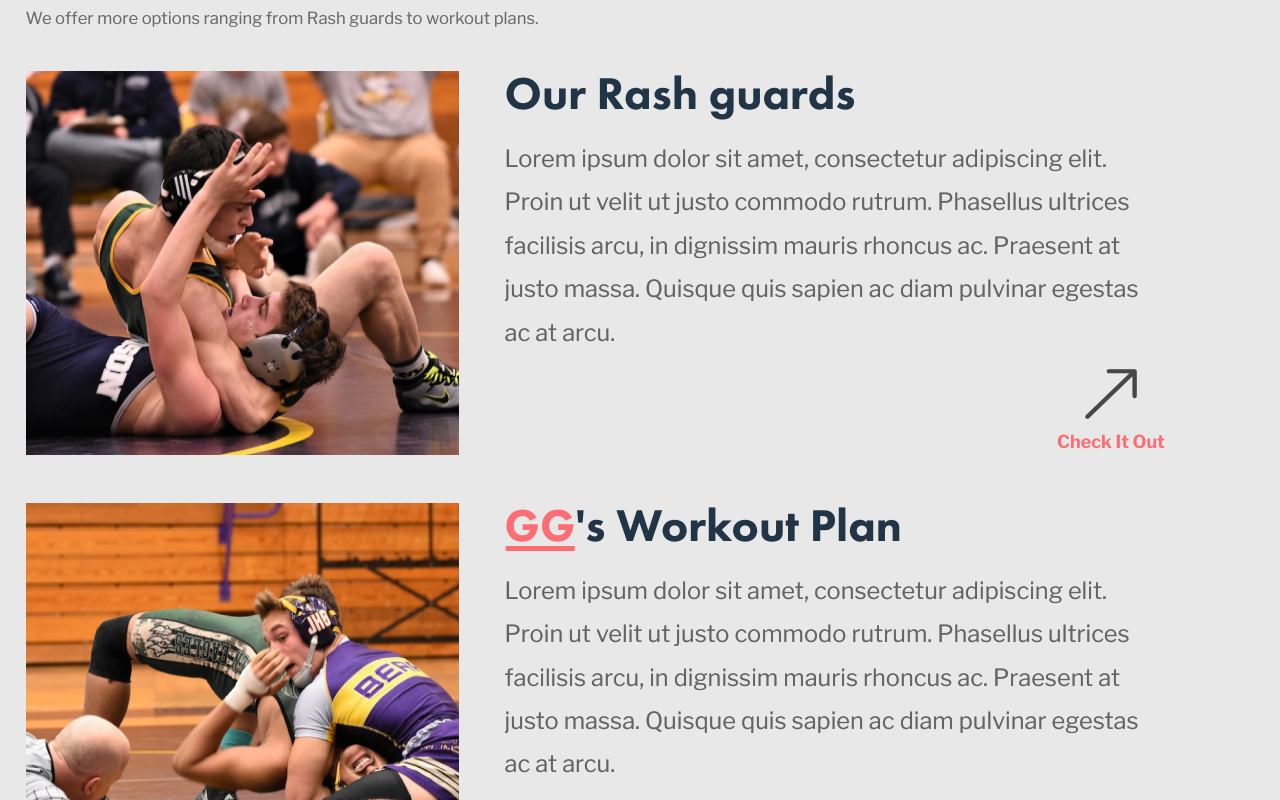
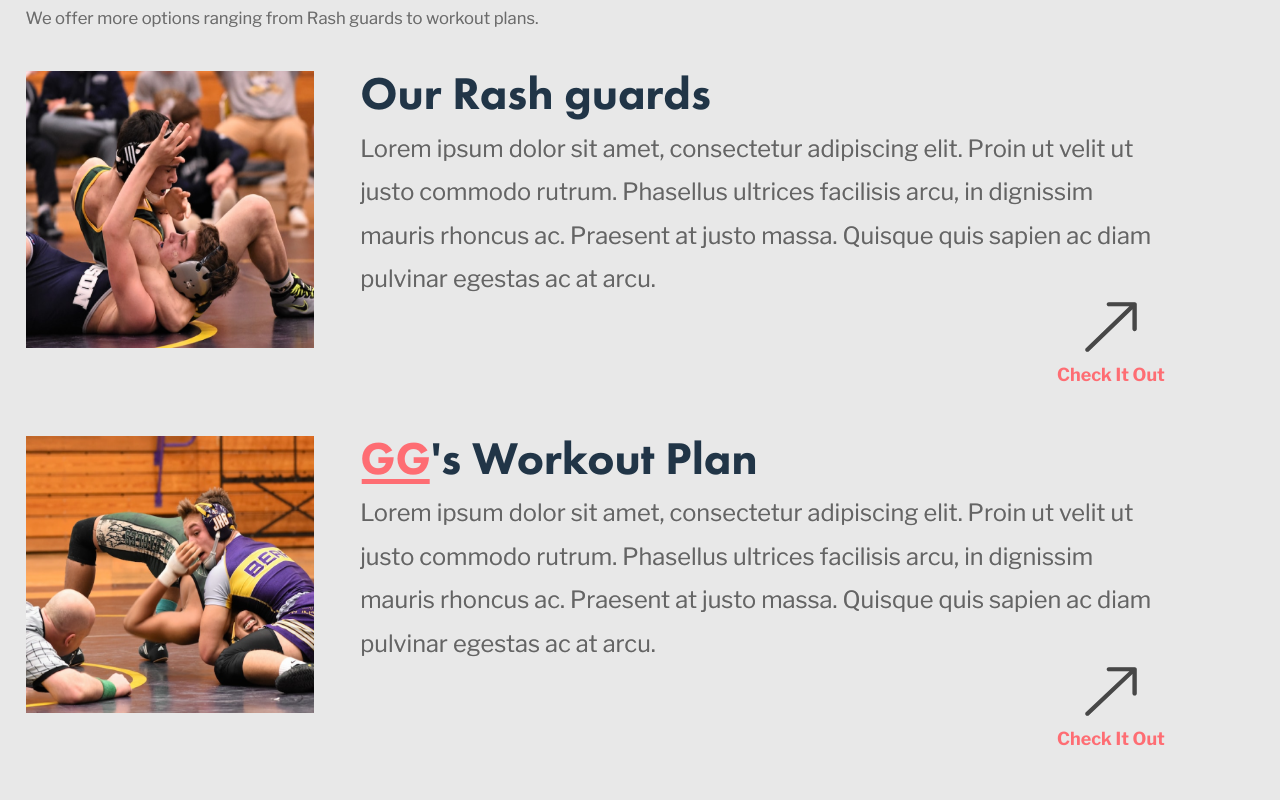
Before and after one commit to Identityofsine/GrappleGuyPage, a React (Vite) app: page / in a window 1280 px wide. Shown: the part 2260-3060 px from the top of the page. Built offline with nearby package versions, Linux system fonts and the light colour scheme; a web font is replaced by a local one.

Commit message:
fixed styling

```diff
--- a/src/App.jsx
+++ b/src/App.jsx
@@ -169,7 +169,7 @@ const MoreSection = () => {
             </div>
             <div className='gg-product-content'>
                 <div className='gg-product-card'>
-                    <img src='/images/dummy1.png' alt='arrow'/>
+                    <img src='/images/dummy1.png' alt='arrow' className='icon'/>
                     <div className='gg-product-card-body'>
                         <h2>Our Rash guards</h2>
                         <span className='gg-pc-span'>Lorem ipsum dolor sit amet, consectetur adipiscing elit. Proin ut velit ut justo commodo rutrum. Phasellus ultrices facilisis arcu, in dignissim mauris rhoncus ac. Praesent at justo massa. Quisque quis sapien ac diam pulvinar egestas ac at arcu.</span>
@@ -181,13 +181,13 @@ const MoreSection = () => {
                     </div>
                 </div>
                 <div className='gg-product-card'>
-                    <img src='/images/dummy2.png' alt='arrow'/>
+                    <img src='/images/dummy2.png' alt='arrow' className='icon'/>
                     <div className='gg-product-card-body'>
                         <h2><ggred>GG</ggred>&apos;s Workout Plan</h2>
                         <span className='gg-pc-span'>Lorem ipsum dolor sit amet, consectetur adipiscing elit. Proin ut velit ut justo commodo rutrum. Phasellus ultrices facilisis arcu, in dignissim mauris rhoncus ac. Praesent at justo massa. Quisque quis sapien ac diam pulvinar egestas ac at arcu.</span>
                         <div className='gg-product-purchase'>
                             <img src='/images/arrow.svg' alt='arrow'
-                                draggable={false}/>
+                                draggable={false} />
                             <span>Check It Out</span>
                         </div>
                     </div>
--- a/src/productpage.scss
+++ b/src/productpage.scss
@@ -459,6 +459,10 @@ section.gg-product-more-section{
             display: flex;
             gap:5.75vh;
             position: relative;
+            img.icon{
+                width:22.55vw;
+                height: 34.62vh;
+            }
             .gg-product-card-body{
                 display: flex;
                 align-items: flex-start;
@@ -501,9 +505,10 @@ section.gg-product-more-section{
                     -webkit-background-clip: text;
                     -webkit-text-fill-color: transparent;
                     opacity: .85;
-                    margin-top: 2.5vh;
+                    margin-top: 1.2vh;
                 }
                 .gg-product-purchase{
+                    margin-top: 0;
                     margin-left: auto;
                 }
             }
```
